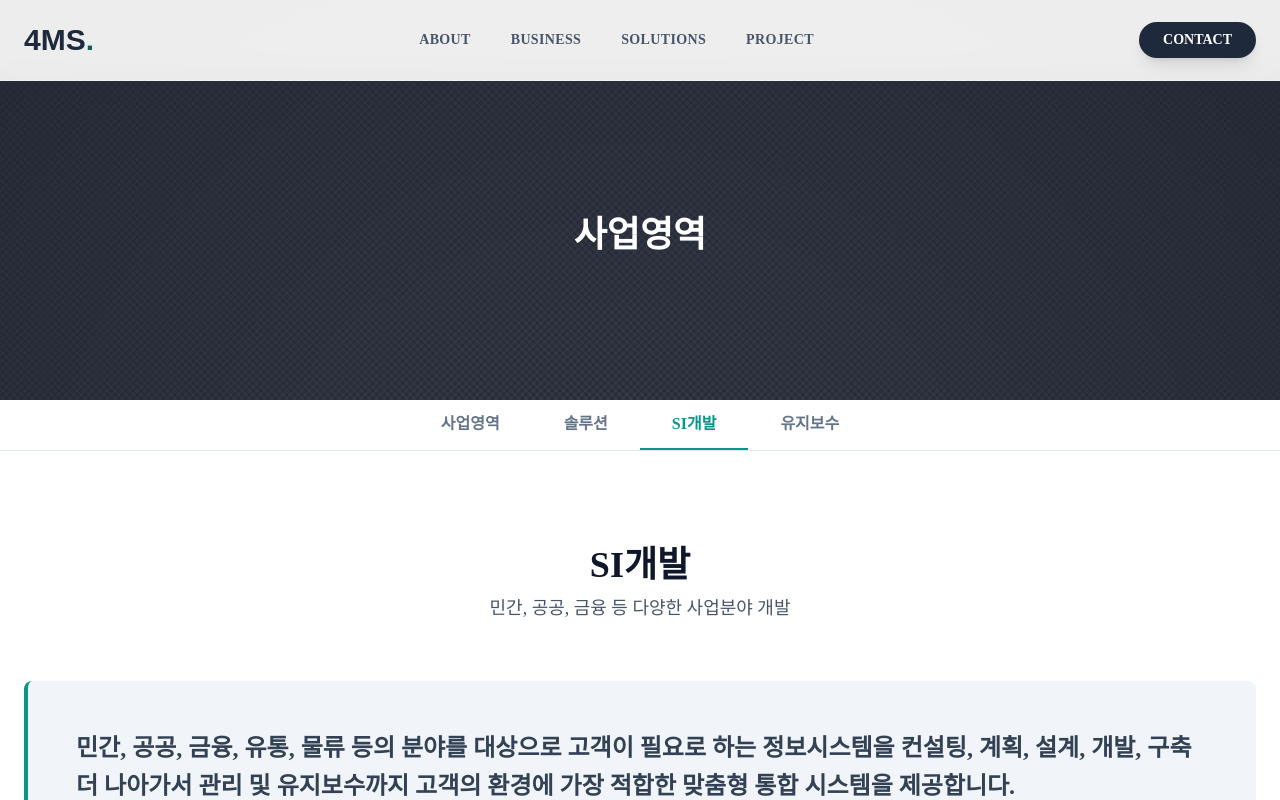
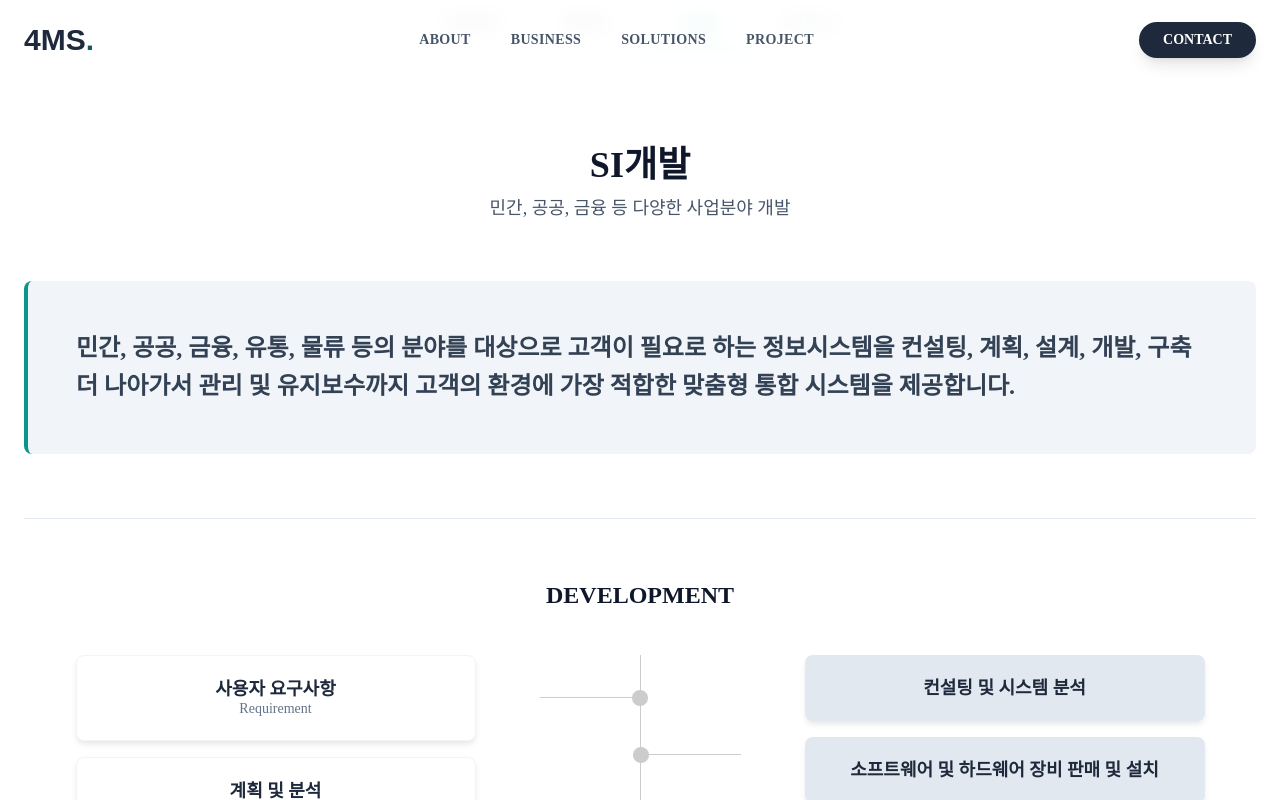
Before and after one commit to ohyejin355/new_4ms_home, a Vue app: page /business/dev in a window 1280 px wide. Shown: the top 800 px of the page. Built offline with nearby package versions, Linux system fonts and the light colour scheme.

Commit message:
1) 상단배너제거 (헤더작업위함)

```diff
--- a/src/views/business/BusinessArea.vue
+++ b/src/views/business/BusinessArea.vue
@@ -91,14 +91,6 @@ const maintenanceItems = ref([
 <template>
   <div class="business-page">
     <div class="sub-visual">
-      <div class="visual-bg" style="background-image: url('/image/sub/sub_visual_img_bg.png')">
-        <div class="overlay">
-          <div class="visual-content wrapper">
-            <h1 class="visual-title">사업영역</h1>
-          </div>
-        </div>
-      </div>
-
       <div class="sub-menu-bar">
         <div class="wrapper">
           <ul class="sub-menu-list">
--- a/src/views/business/BusinessConsulting.vue
+++ b/src/views/business/BusinessConsulting.vue
@@ -47,14 +47,6 @@ const serviceItems = ref([
 <template>
   <div class="consulting-page">
     <div class="sub-visual">
-      <div class="visual-bg" style="background-image: url('/image/sub/sub_visual_img_bg.png')">
-        <div class="overlay">
-          <div class="visual-content wrapper">
-            <h1 class="visual-title">사업영역</h1>
-          </div>
-        </div>
-      </div>
-
       <div class="sub-menu-bar">
         <div class="wrapper">
           <ul class="sub-menu-list">
--- a/src/views/business/BusinessDev.vue
+++ b/src/views/business/BusinessDev.vue
@@ -24,14 +24,6 @@ const serviceList = ref([
 <template>
   <div class="development-page">
     <div class="sub-visual">
-      <div class="visual-bg" style="background-image: url('/image/sub/sub_visual_img_bg.png')">
-        <div class="overlay">
-          <div class="visual-content wrapper">
-            <h1 class="visual-title">사업영역</h1>
-          </div>
-        </div>
-      </div>
-
       <div class="sub-menu-bar">
         <div class="wrapper">
           <ul class="sub-menu-list">
--- a/src/views/business/BusinessMaintenance.vue
+++ b/src/views/business/BusinessMaintenance.vue
@@ -49,14 +49,6 @@ const farmFeatures = [
 <template>
   <div class="maintenance-page">
     <div class="sub-visual">
-      <div class="visual-bg" style="background-image: url('/image/sub/sub_visual_img_bg.png')">
-        <div class="overlay">
-          <div class="visual-content wrapper">
-            <h1 class="visual-title">사업영역</h1>
-          </div>
-        </div>
-      </div>
-
       <div class="sub-menu-bar">
         <div class="wrapper">
           <ul class="sub-menu-list">
```
